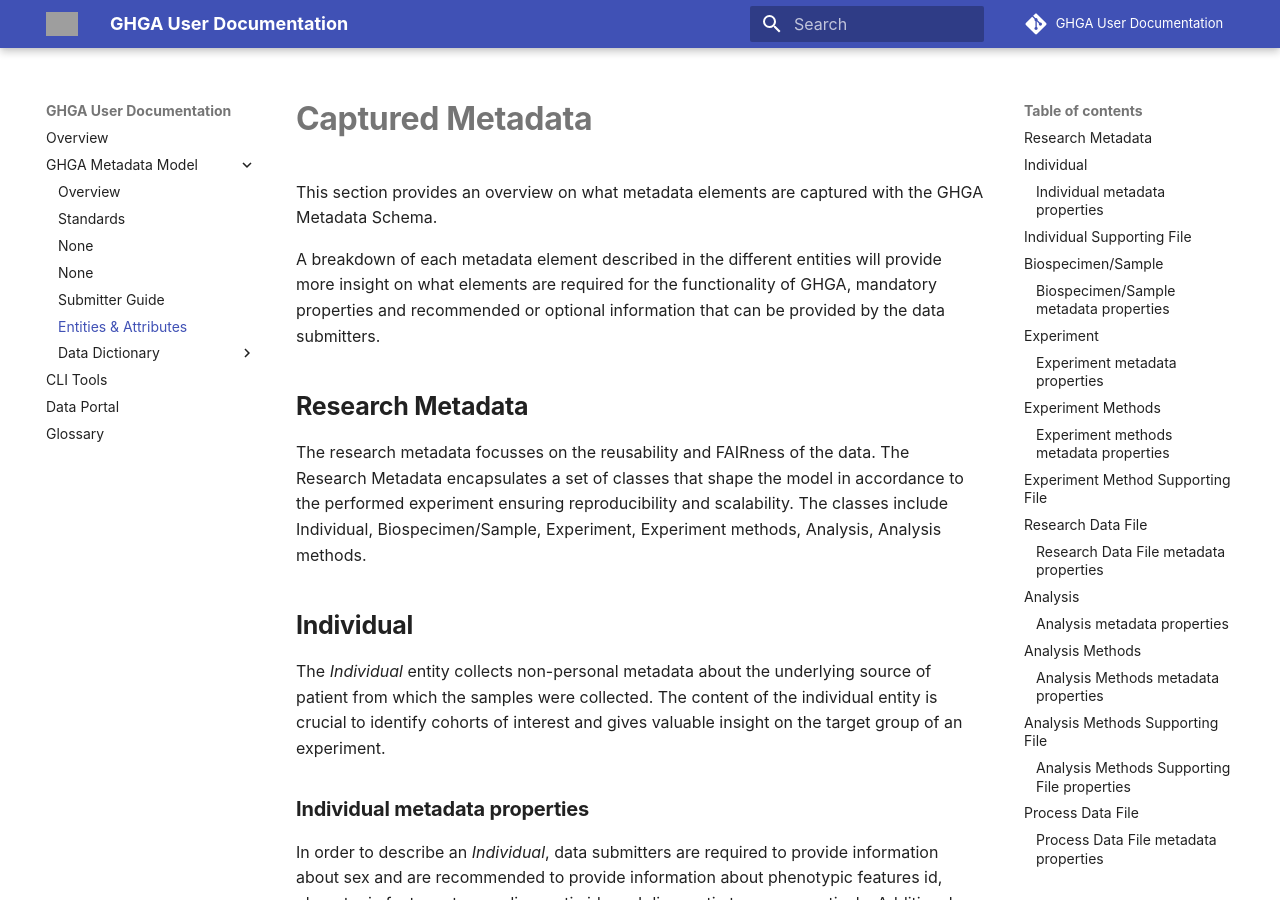
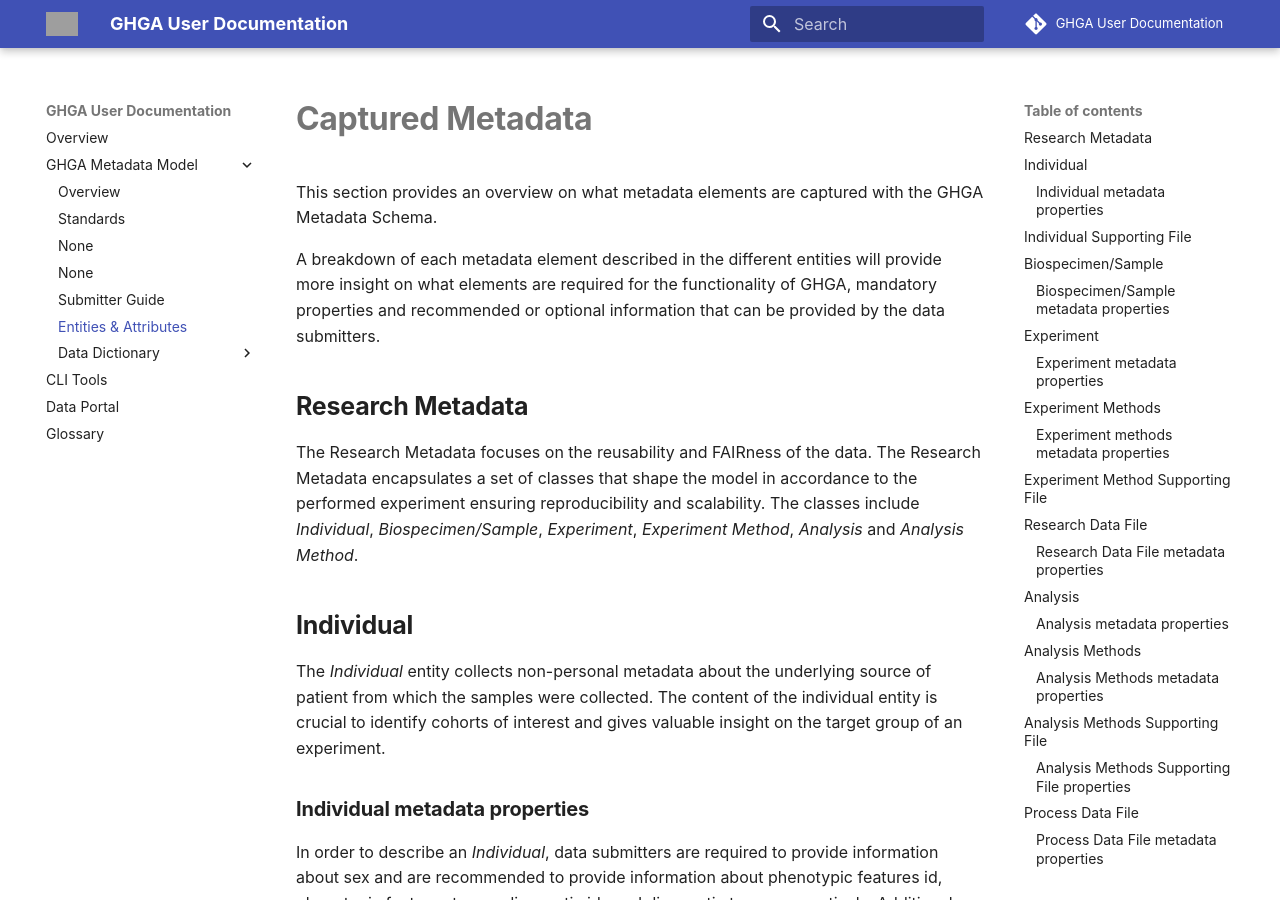
Before and after one commit to ghga-de/docs.ghga.de, an MkDocs documentation site: the page built from user_docs/metadata/entities.md, in a window 1280 px wide and 900 px high. Built offline with MkDocs 1.6.1 and Material for MkDocs 9.7.7, drawn with Linux system fonts in a browser that asks for light colours; comment, search, counter and statistics services are not loaded; grey boxes are pictures that could not be loaded.

Commit message:
Update user_docs/metadata/entities.md
Co-authored-by: Karoline Mauer <105430060+mauerk@users.noreply.github.com>

```diff
--- a/user_docs/metadata/entities.md
+++ b/user_docs/metadata/entities.md
@@ -6,7 +6,7 @@
 
 ## **Research Metadata**
 
-The research metadata focusses on the reusability and FAIRness of the data. The Research Metadata encapsulates a set of classes that shape the model in accordance to the performed experiment ensuring reproducibility and scalability. The classes include Individual, Biospecimen/Sample, Experiment, Experiment methods, Analysis, Analysis methods.
+The Research Metadata focuses on the reusability and FAIRness of the data. The Research Metadata encapsulates a set of classes that shape the model in accordance to the performed experiment ensuring reproducibility and scalability. The classes include *Individual*, *Biospecimen/Sample*, *Experiment*, *Experiment Method*, *Analysis* and *Analysis Method*.
 
 ## **Individual**
 
```
